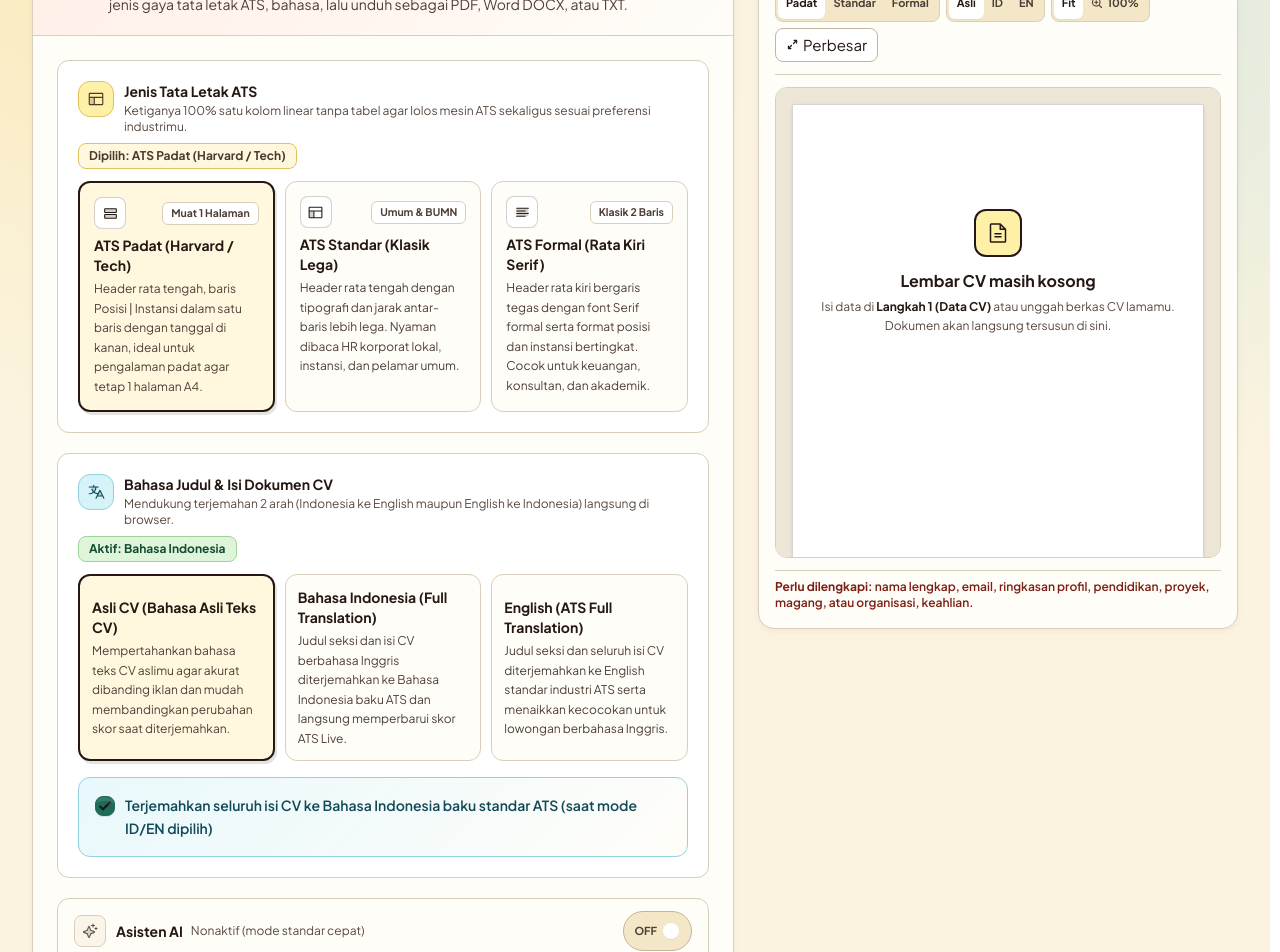
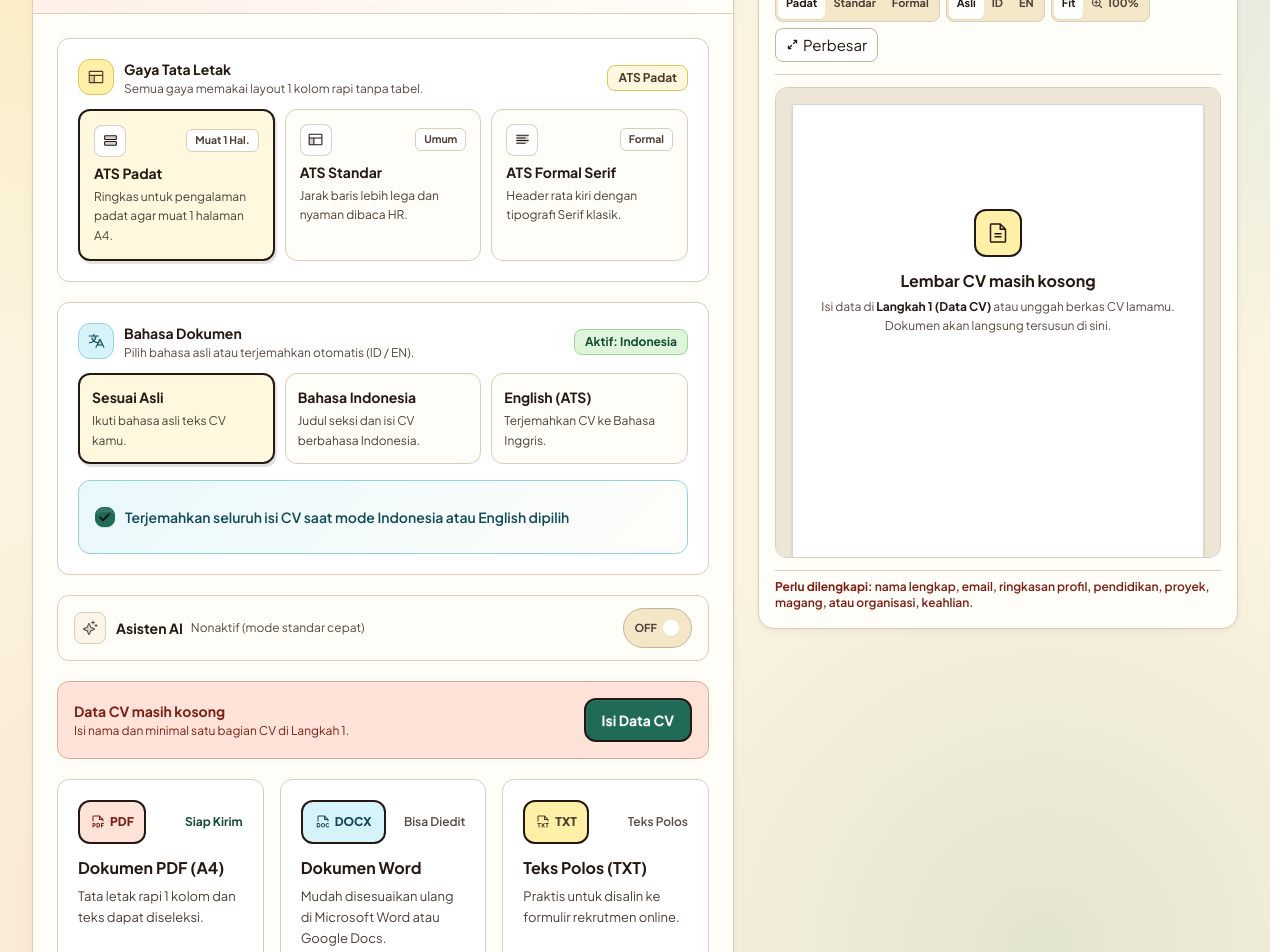
Before and after one commit to miezlearning/aris-cv, a Next.js app: page /export in a window 1280 px wide. Shown: the part 260-1212 px from the top of the page. Built offline with nearby package versions, Linux system fonts and the light colour scheme.

Commit message:
refactor: streamline ExportPanel layout options, format cards, and remove redundant checklist

```diff
--- a/src/components/ExportPanel.tsx
+++ b/src/components/ExportPanel.tsx
@@ -46,23 +46,23 @@ const TEMPLATE_OPTIONS: Array<{
 }> = [
   {
     value: "compact_centered",
-    label: "ATS Padat (Harvard / Tech)",
-    badge: "Muat 1 Halaman",
-    hint: "Header rata tengah, baris Posisi | Instansi dalam satu baris dengan tanggal di kanan, ideal untuk pengalaman padat agar tetap 1 halaman A4.",
+    label: "ATS Padat",
+    badge: "Muat 1 Hal.",
+    hint: "Ringkas untuk pengalaman padat agar muat 1 halaman A4.",
     icon: <Rows size={17} weight="duotone" aria-hidden="true" />
   },
   {
     value: "classic_editorial",
-    label: "ATS Standar (Klasik Lega)",
-    badge: "Umum & BUMN",
-    hint: "Header rata tengah dengan tipografi dan jarak antar-baris lebih lega. Nyaman dibaca HR korporat lokal, instansi, dan pelamar umum.",
+    label: "ATS Standar",
+    badge: "Umum",
+    hint: "Jarak baris lebih lega dan nyaman dibaca HR.",
     icon: <Layout size={17} weight="duotone" aria-hidden="true" />
   },
   {
     value: "executive_left",
-    label: "ATS Formal (Rata Kiri Serif)",
-    badge: "Klasik 2 Baris",
-    hint: "Header rata kiri bergaris tegas dengan font Serif formal serta format posisi dan instansi bertingkat. Cocok untuk keuangan, konsultan, dan akademik.",
+    label: "ATS Formal Serif",
+    badge: "Formal",
+    hint: "Header rata kiri dengan tipografi Serif klasik.",
     icon: <TextAlignLeft size={17} weight="duotone" aria-hidden="true" />
   }
 ];
@@ -70,18 +70,18 @@ const TEMPLATE_OPTIONS: Array<{
 const LANGUAGE_OPTIONS: Array<{ value: CvLanguage; label: string; hint: string }> = [
   {
     value: "auto",
-    label: "Asli CV (Bahasa Asli Teks CV)",
-    hint: "Mempertahankan bahasa teks CV aslimu agar akurat dibanding iklan dan mudah membandingkan perubahan skor saat diterjemahkan."
+    label: "Sesuai Asli",
+    hint: "Ikuti bahasa asli teks CV kamu."
   },
   {
     value: "id",
-    label: "Bahasa Indonesia (Full Translation)",
-    hint: "Judul seksi dan isi CV berbahasa Inggris diterjemahkan ke Bahasa Indonesia baku ATS dan langsung memperbarui skor ATS Live."
+    label: "Bahasa Indonesia",
+    hint: "Judul seksi dan isi CV berbahasa Indonesia."
   },
   {
     value: "en",
-    label: "English (ATS Full Translation)",
-    hint: "Judul seksi dan seluruh isi CV diterjemahkan ke English standar industri ATS serta menaikkan kecocokan untuk lowongan berbahasa Inggris."
+    label: "English (ATS)",
+    hint: "Terjemahkan CV ke Bahasa Inggris."
   }
 ];
 
@@ -244,8 +244,8 @@ export const ExportPanel = () => {
 
   return (
     <SectionCard
-      title="Unduh CV Siap Kirim (100% Gratis & Privat)"
-      description="Berkas disusun langsung di browser perangkatmu tanpa dikirim ke server mana pun. Pilih jenis gaya tata letak ATS, bahasa, lalu unduh sebagai PDF, Word DOCX, atau TXT."
+      title="Unduh CV"
+      description="Pilih gaya tata letak, bahasa, lalu unduh berkas langsung di perangkatmu."
       accent="clay"
       icon={<Export size={20} weight="duotone" />}
     >
@@ -263,14 +263,12 @@ export const ExportPanel = () => {
                 <Layout size={18} weight="duotone" />
               </span>
               <div>
-                <h3 className="text-sm font-bold text-[#251813]">Jenis Tata Letak ATS</h3>
-                <p className="text-xs text-[#59483F] mt-0.5">
-                  Ketiganya 100% satu kolom linear tanpa tabel agar lolos mesin ATS sekaligus sesuai preferensi industrimu.
-                </p>
+                <h3 className="text-sm font-bold text-[#251813]">Gaya Tata Letak</h3>
+                <p className="text-xs text-[#59483F] mt-0.5">Semua gaya memakai layout 1 kolom rapi tanpa tabel.</p>
               </div>
             </div>
             <span className="rounded-lg border border-[#DFC25A] bg-[#FFF8DF] px-2.5 py-1 text-xs font-bold text-[#4A3A2E]">
-              Dipilih: {activeTemplateMeta.label}
+              {activeTemplateMeta.label}
             </span>
           </div>
 
@@ -319,14 +317,12 @@ export const ExportPanel = () => {
                 <Translate size={18} weight="duotone" />
               </span>
               <div>
-                <h3 className="text-sm font-bold text-[#251813]">Bahasa Judul & Isi Dokumen CV</h3>
-                <p className="text-xs text-[#59483F] mt-0.5">
-                  Mendukung terjemahan 2 arah (Indonesia ke English maupun English ke Indonesia) langsung di browser.
-                </p>
+                <h3 className="text-sm font-bold text-[#251813]">Bahasa Dokumen</h3>
+                <p className="text-xs text-[#59483F] mt-0.5">Pilih bahasa asli atau terjemahkan otomatis (ID / EN).</p>
               </div>
             </div>
             <span className="rounded-lg border border-[#9FD499] bg-[#DFF5DA] px-2.5 py-1 text-xs font-bold text-[#144C32]">
-              Aktif: {activeLang === "id" ? "Bahasa Indonesia" : "English (ATS)"}
+              Aktif: {activeLang === "id" ? "Indonesia" : "English"}
             </span>
           </div>
 
@@ -354,17 +350,15 @@ export const ExportPanel = () => {
 
           {/* Kontrol Terjemahan Full-Content 2 Arah (ID <-> EN) */}
           <div className="mt-4 rounded-xl border border-[#94D1DF] card-tint-sky p-3.5 sm:p-4 grid gap-3">
-            <label className="flex items-start gap-2.5 cursor-pointer min-h-[44px]">
+            <label className="flex items-center gap-2.5 cursor-pointer min-h-[40px]">
               <input
                 type="checkbox"
                 checked={autoTranslateContent}
                 onChange={(event) => setAutoTranslateContent(event.target.checked)}
-                className="checkbox checkbox-sm mt-0.5 border-[#124959]/50 checked:bg-[#1F6B57] checked:border-[#1F6B57]"
+                className="checkbox checkbox-sm border-[#124959]/50 checked:bg-[#1F6B57] checked:border-[#1F6B57]"
               />
-              <span className="text-xs sm:text-sm font-semibold text-[#124959] leading-relaxed">
-                {activeLang === "en"
-                  ? "Terjemahkan seluruh isi CV ke English standar industri ATS (saat mode ID/EN dipilih)"
-                  : "Terjemahkan seluruh isi CV ke Bahasa Indonesia baku standar ATS (saat mode ID/EN dipilih)"}
+              <span className="text-xs sm:text-sm font-semibold text-[#124959]">
+                Terjemahkan seluruh isi CV saat mode Indonesia atau English dipilih
               </span>
             </label>
 
@@ -467,33 +461,28 @@ export const ExportPanel = () => {
           <div className="rounded-xl border border-[#E9A590] bg-[#FFE3D8] p-4 flex flex-col sm:flex-row sm:items-center justify-between gap-3">
             <div>
               <p className="text-sm font-bold text-[#7B1F14]">Data CV masih kosong</p>
-              <p className="text-xs sm:text-sm text-[#7B1F14] mt-0.5">
-                Isi minimal nama dan satu bagian CV (Pendidikan, Proyek, atau Pengalaman) di Langkah 1 sebelum mengunduh.
+              <p className="text-xs text-[#7B1F14] mt-0.5">
+                Isi nama dan minimal satu bagian CV di Langkah 1.
               </p>
             </div>
             <Link
               href="/master-cv"
               className="btn doodle-btn shrink-0 bg-[#1F6B57] text-white border-2 border-[#251813] hover:bg-[#154538] px-4 py-2 text-xs sm:text-sm font-bold"
             >
-              Isi Data CV Dulu
+              Isi Data CV
             </Link>
           </div>
         ) : (
-          <div className="rounded-xl border border-[#9FD499] bg-[#DFF5DA] p-4 flex flex-col sm:flex-row sm:items-center justify-between gap-2">
-            <div className="flex items-start gap-2.5">
-              <SealCheck size={22} weight="duotone" className="text-[#144C32] shrink-0 mt-0.5" aria-hidden="true" />
-              <div>
-                <p className="text-sm font-bold text-[#144C32]">
-                  Dokumen siap diunduh (Estimasi {pageInfo.estimatedPages} halaman A4, gaya {activeTemplateMeta.label})
-                </p>
-                <p className="text-xs text-[#144C32] mt-0.5">
-                  100% gratis, tanpa tanda air (watermark), dan 100% teks linear yang bisa diseleksi.
-                </p>
-              </div>
+          <div className="rounded-xl border border-[#9FD499] bg-[#DFF5DA] p-3.5 flex flex-col sm:flex-row sm:items-center justify-between gap-2">
+            <div className="flex items-center gap-2.5">
+              <SealCheck size={20} weight="duotone" className="text-[#144C32] shrink-0" aria-hidden="true" />
+              <p className="text-xs sm:text-sm font-bold text-[#144C32]">
+                Siap diunduh (~{pageInfo.estimatedPages} hal. A4 &middot; {activeTemplateMeta.label})
+              </p>
             </div>
             {resume.experienceLevel === "fresh_graduate" && pageInfo.estimatedPages > 1 ? (
-              <span className="rounded-lg border border-[#DFC25A] bg-[#FFF0A8] px-3 py-1.5 text-xs font-bold text-[#4A3A2E]">
-                Tips: pilih gaya ATS Padat agar ringkas 1 halaman A4
+              <span className="rounded-lg border border-[#DFC25A] bg-[#FFF0A8] px-2.5 py-1 text-xs font-bold text-[#4A3A2E]">
+                Tip: pilih ATS Padat agar muat 1 halaman
               </span>
             ) : null}
           </div>
@@ -509,11 +498,11 @@ export const ExportPanel = () => {
                   <FilePdf size={16} weight="duotone" aria-hidden="true" />
                   <span>PDF</span>
                 </span>
-                <span className="text-xs font-bold text-[#144C32]">Format Utama</span>
+                <span className="text-xs font-bold text-[#144C32]">Siap Kirim</span>
               </div>
               <h3 className="font-bold text-base text-[#251813]">Dokumen PDF (A4)</h3>
               <p className="mt-1.5 text-xs sm:text-[13px] text-[#4E3E36] leading-relaxed">
-                Tata letak tetap satu kolom, teks murni bisa di-select, bebas tabel dan ikon grafis yang mengganggu parser ATS.
+                Tata letak rapi 1 kolom dan teks dapat diseleksi.
               </p>
             </div>
             <div className="mt-5 pt-3 border-t border-[#D9CEBC]">
@@ -537,11 +526,11 @@ export const ExportPanel = () => {
                   <FileDoc size={16} weight="duotone" aria-hidden="true" />
                   <span>DOCX</span>
                 </span>
-                <span className="text-xs font-semibold text-[#59483F]">Dapat Diedit</span>
+                <span className="text-xs font-semibold text-[#59483F]">Bisa Diedit</span>
               </div>
-              <h3 className="font-bold text-base text-[#251813]">Dokumen Word (DOCX)</h3>
+              <h3 className="font-bold text-base text-[#251813]">Dokumen Word</h3>
               <p className="mt-1.5 text-xs sm:text-[13px] text-[#4E3E36] leading-relaxed">
-                Bisa diedit bebas di Word atau Google Docs. Memakai Heading semantik dan daftar poin asli untuk portal ATS korporat.
+                Mudah disesuaikan ulang di Microsoft Word atau Google Docs.
               </p>
             </div>
             <div className="mt-5 pt-3 border-t border-[#D9CEBC]">
@@ -566,11 +555,11 @@ export const ExportPanel = () => {
                   <FileTxt size={16} weight="duotone" aria-hidden="true" />
                   <span>TXT</span>
                 </span>
-                <span className="text-xs font-semibold text-[#59483F]">Teks Salin</span>
+                <span className="text-xs font-semibold text-[#59483F]">Teks Polos</span>
               </div>
               <h3 className="font-bold text-base text-[#251813]">Teks Polos (TXT)</h3>
               <p className="mt-1.5 text-xs sm:text-[13px] text-[#4E3E36] leading-relaxed">
-                Format teks murni untuk memeriksa urutan baca mesin ATS atau disalin ke formulir rekrutmen online.
+                Praktis untuk disalin ke formulir rekrutmen online.
               </p>
             </div>
             <div className="mt-5 pt-3 border-t border-[#D9CEBC]">
@@ -596,21 +585,6 @@ export const ExportPanel = () => {
             </div>
           ) : null}
         </div>
-
-        {/* ATS Compliance Checklist */}
-        <div className="rounded-xl border border-[#D9CEBC] bg-[#FAF5E8] p-4 sm:p-5">
-          <h4 className="text-xs font-bold uppercase tracking-wider text-[#59483F] mb-3">
-            Standar Ekspor ATS-Safe yang Terpenuhi
-          </h4>
-          <ul className="grid gap-2 sm:grid-cols-2 text-xs sm:text-[13px] text-[#4E3E36]">
-            <li>&bull; 100% tata letak satu kolom linear tanpa tabel atau kotak teks mengambang</li>
-            <li>&bull; Seluruh teks PDF bisa diseleksi dan diekstrak secara berurutan</li>
-            <li>&bull; 3 pilihan gaya tata letak ATS (Padat 1 halaman, Standar Lega, & Formal Serif)</li>
-            <li>&bull; Bahasa judul & isi CV otomatis diterjemahkan saat memilih mode English</li>
-            <li>&bull; Tanpa ikon grafis atau bar persentase di dalam file dokumen</li>
-            <li>&bull; Dikompilasi 100% di browser perangkatmu untuk menjaga privasi data</li>
-          </ul>
-        </div>
       </div>
       <TranslationComparePanel open={compareOpen} onClose={() => setCompareOpen(false)} />
     </SectionCard>
```
